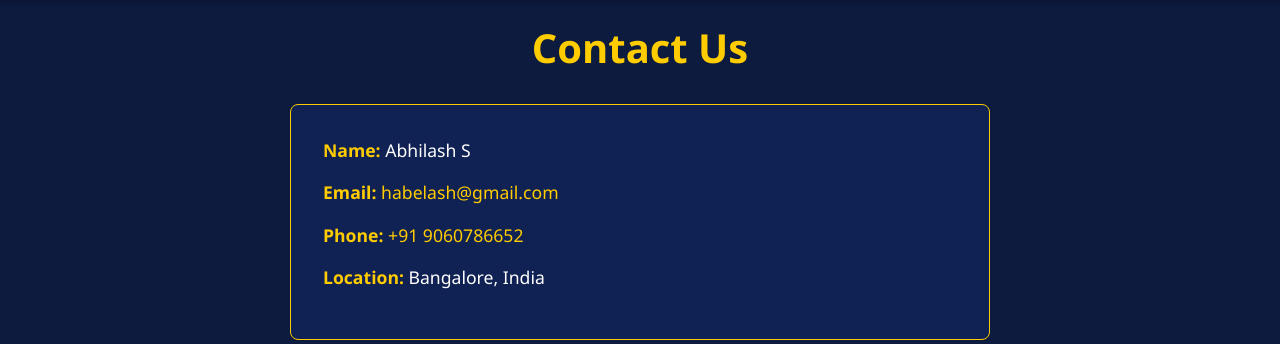
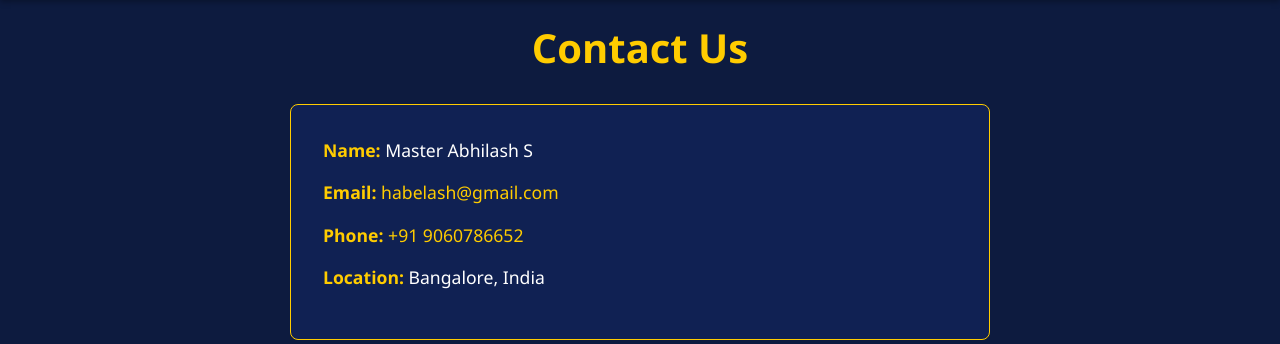
Before and after one commit to habelash/tournment, a Django app: page /contact_us/ in a window 1280 px wide. Shown: the part 74-418 px from the top of the page. Run offline with Django 5.2, Linux system fonts and the light colour scheme; parts of the project's set-up code (start-up, migrations or seed data) failed here and were passed over.

Commit message:
updated name in contact us

```diff
--- a/registration/templates/contact_us.html
+++ b/registration/templates/contact_us.html
@@ -122,7 +122,7 @@
     <h1 class="my-4">Contact Us</h1>
 
     <div class="contact-info">
-      <div class="info-item"><span>Name:</span> Abhilash S</div>
+      <div class="info-item"><span>Name:</span> Master Abhilash S</div>
       <div class="info-item">
         <span>Email:</span> <a href="mailto:habelash@gmail.com">habelash@gmail.com</a>
       </div>
```
